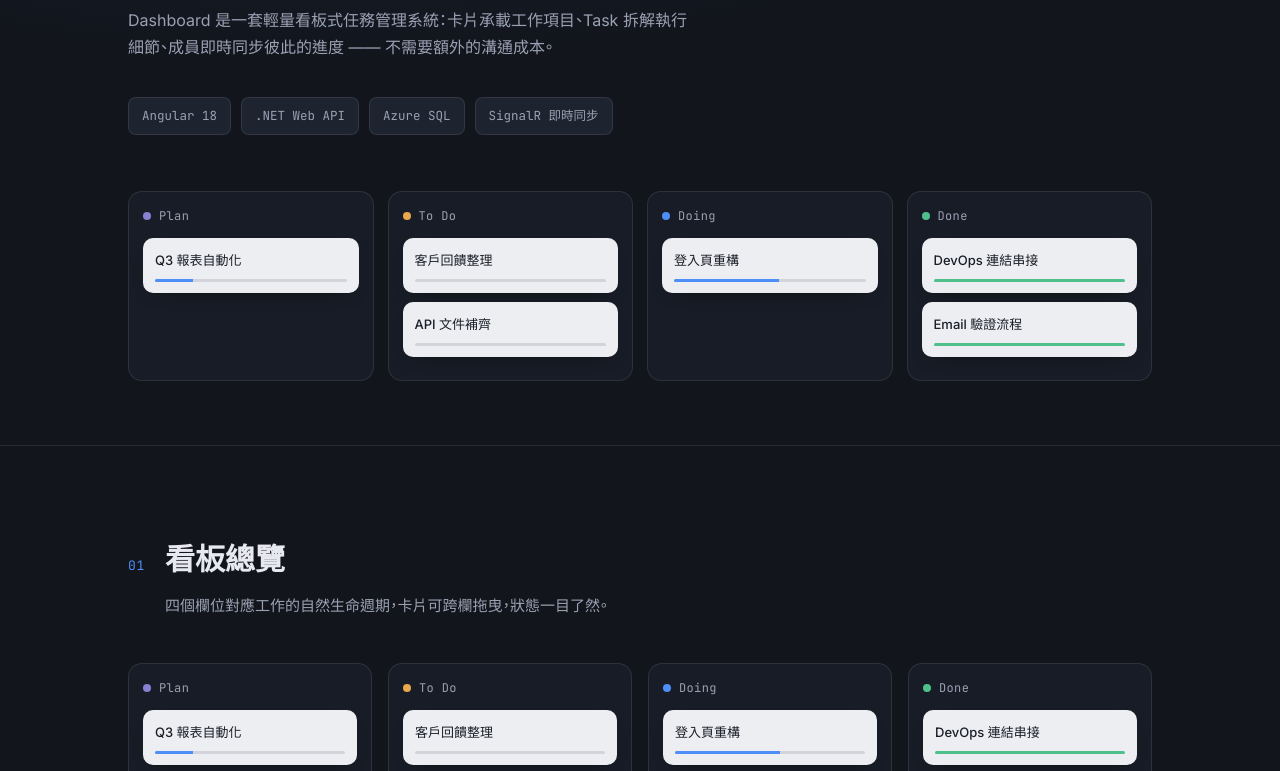
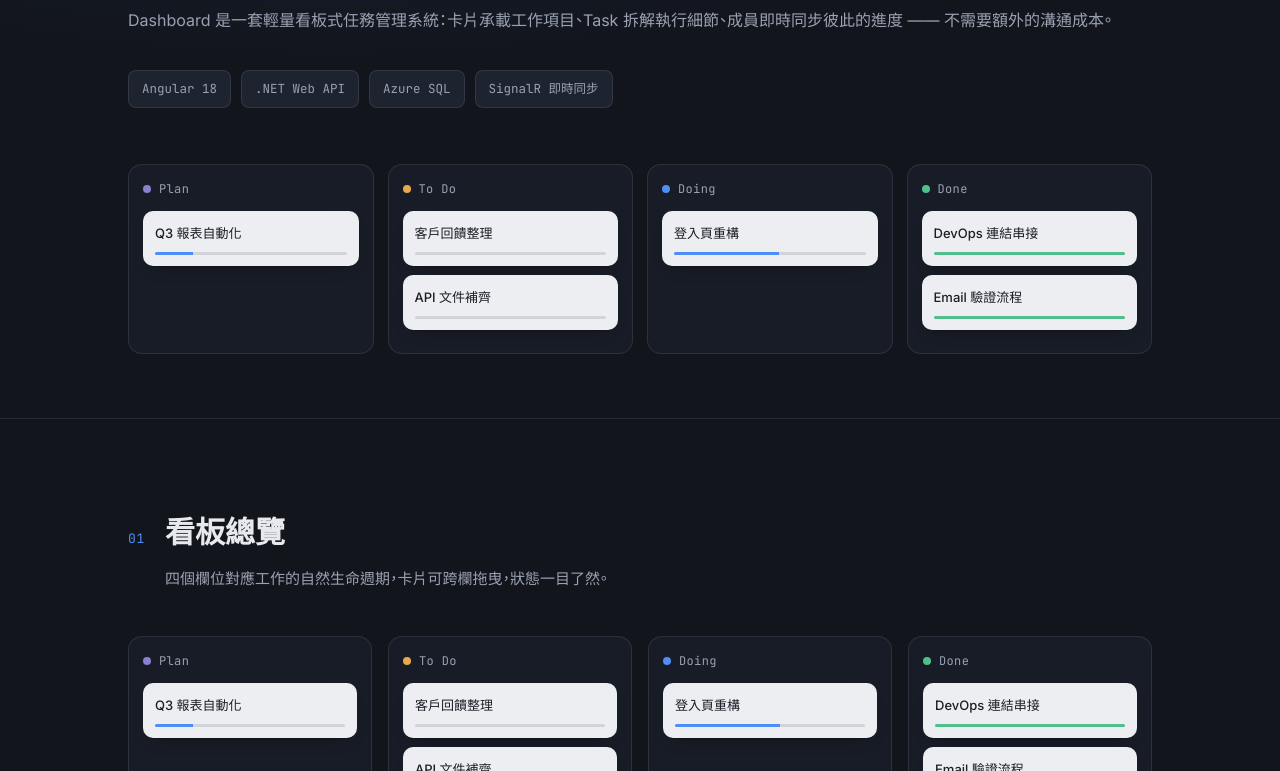
Before and after one commit to JamesFu168/jamesfu168.github.io, a plain HTML site: page index.html in a window 1280 px wide. Shown: the part 271-1042 px from the top of the page. Drawn offline with Linux system fonts and the light colour scheme.

Commit message:
Change max-width of .hero-desc to 100%

```diff
--- a/index.html
+++ b/index.html
@@ -144,7 +144,7 @@
   .hero-desc{
     font-size: 16px;
     color: var(--ink-dim);
-    max-width: 56ch;
+    max-width: 100%;
     margin: 0 0 36px;
   }
   .stack-row{
```
